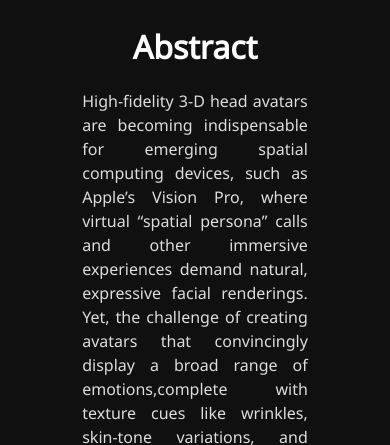
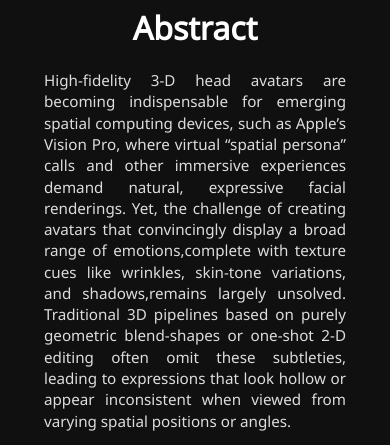
Before and after one commit to AbhinavUtkarsh/Emotion-Driven-Editing-of-Gaussian-Avatars, a plain HTML site: page index.html in a window 390 px wide. Shown: the part 1478-1923 px from the top of the page. Drawn offline with nearby package versions, Linux system fonts and the light colour scheme; some icons are missing; a web font is replaced by a local one.

Commit message:
css for mobileview updated, v0.0.3

```diff
--- a/static/css/index.css
+++ b/static/css/index.css
@@ -1,5 +1,16 @@
+html,
 body {
-  transition: background-color 0.5s ease, color 0.5s ease;
+  -ms-overflow-style: none;
+  scrollbar-width: none;
+}
+
+html::-webkit-scrollbar,
+body::-webkit-scrollbar {
+  display: none;
+}
+
+html {
+  overflow-y: auto;
 }
 
 body {
@@ -410,3 +421,33 @@ body.light-mode section#BibTeX .content {
 #mode-toggle:active {
   transform: scale(0.95);
 }
+
+@media (max-width: 768px) {
+
+  .container.is-max-desktop {
+    max-width: 100% !important;
+    padding-left: 1rem !important;
+    padding-right: 1rem !important;
+  }
+
+  .column.is-four-fifths {
+    width: 100% !important;
+  }
+
+  .columns,
+  .column {
+    padding-left: 0.5rem !important;
+    padding-right: 0.5rem !important;
+  }
+
+  .video-wrapper {
+    padding-left: 1rem !important;
+    padding-right: 1rem !important;
+  }
+
+  .content.has-text-justified p {
+    font-size: 0.95rem;
+    line-height: 1.4;
+    margin-bottom: 1rem;
+  }
+}
```
